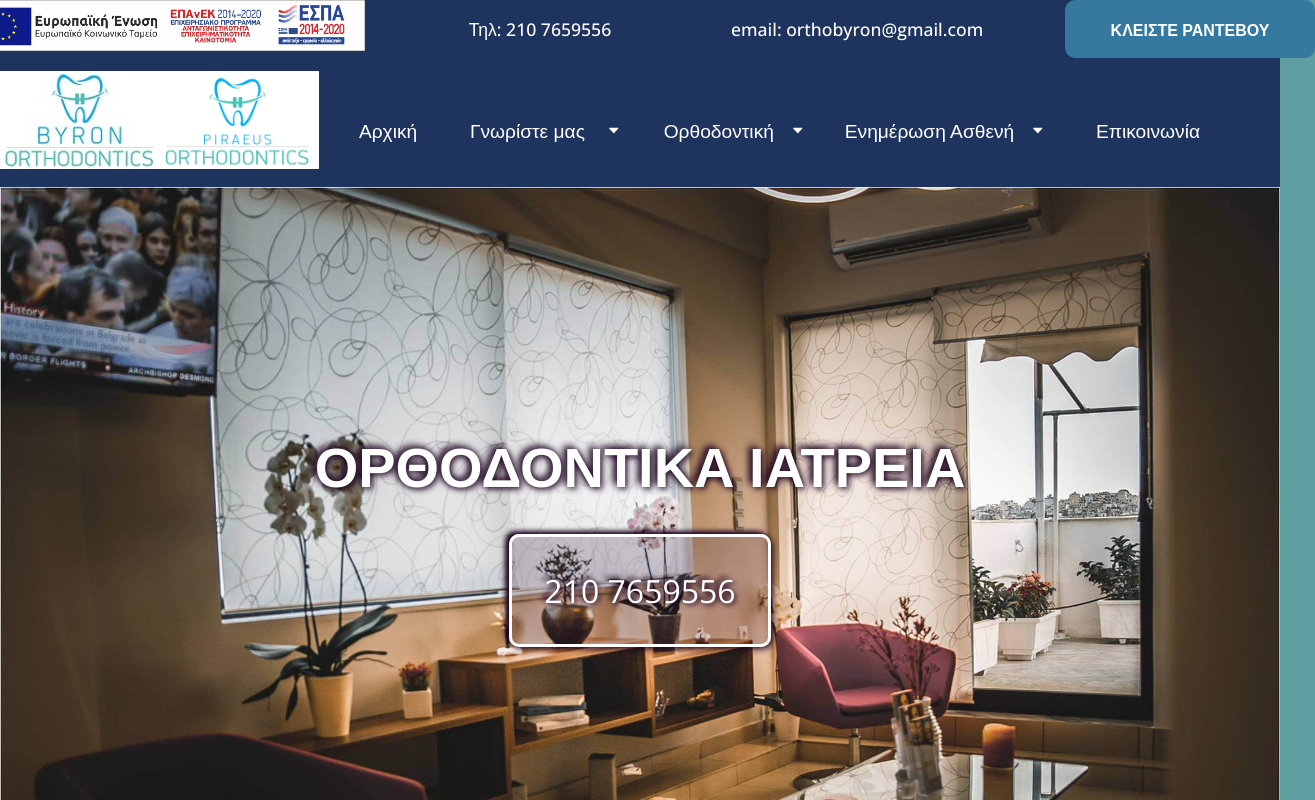
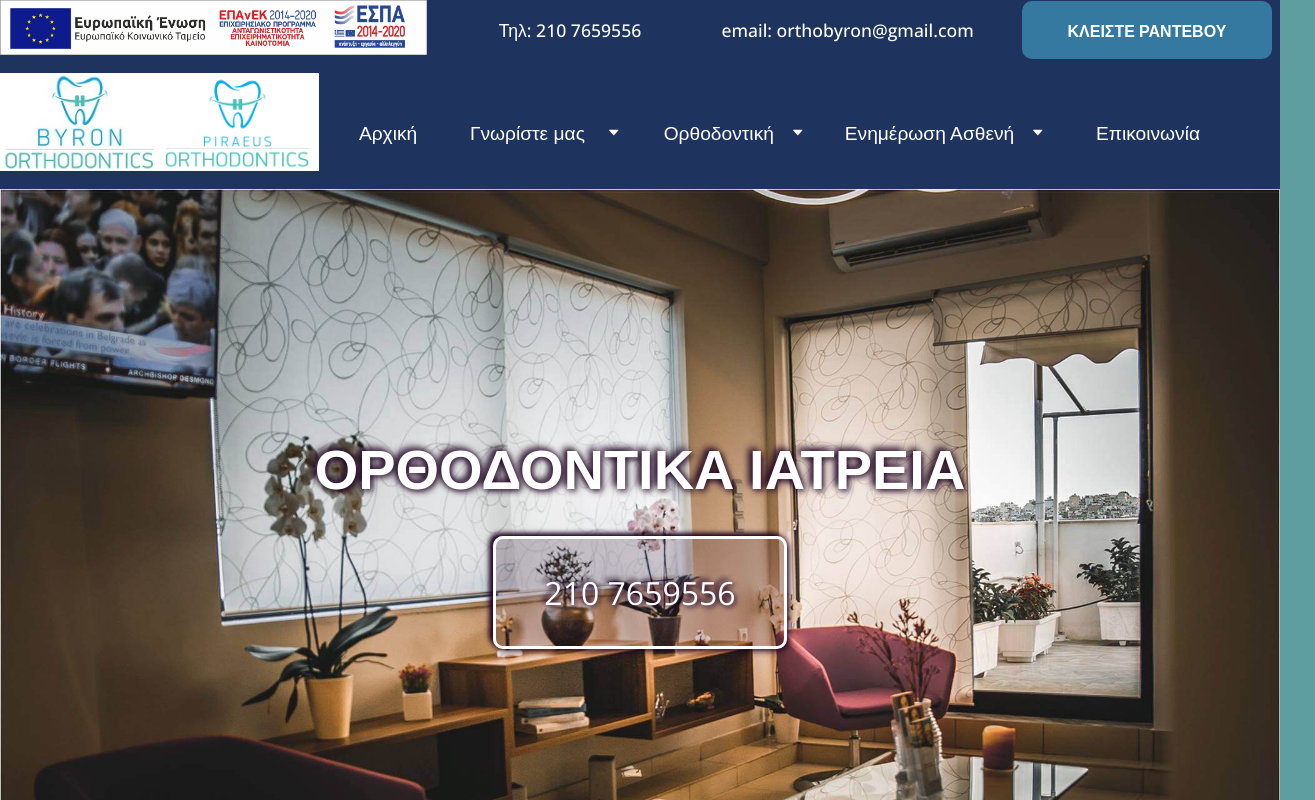
Before and after one commit to 3vilBonobo/orthobyron.gr, a React (Create React App) app: page / in a window 1280 px wide. Shown: the top 800 px of the page, 1315 px wide, since content can reach past the window. Built offline with nearby package versions, Linux system fonts and the light colour scheme; the HTML template or start-up script is replaced by a standard one.

Commit message:
fix style and transition header - hero

```diff
--- a/src/components/Styles/Header.style.js
+++ b/src/components/Styles/Header.style.js
@@ -73,6 +73,14 @@ export const StyledPhone = styled.a`
     color: #fff;
     font-size: 1.1rem;
     font-weight: 500;
+    transition: 0.5s background-color;
+    width: fit-content;
+    padding-inline: 2rem;
+    border-radius: 10px;
+    margin-left: 2rem;
+    &:hover {
+      background-color: #3579a0;
+    }
   }
 `;
 
@@ -86,10 +94,18 @@ export const StyledEmail = styled.a`
   color: #3579a0;
 
   @media screen and (min-width: 768px) {
-    display: flex;
+    display: inline-block;
+    width: fit-content;
+    text-align: center;
     color: #fff;
     font-size: 1.1rem;
     font-weight: 500;
+    transition: 0.5s background-color;
+    border-radius: 10px;
+    padding-inline: 2rem;
+    &:hover {
+      background-color: #3579a0;
+    }
   }
 `;
 
@@ -103,6 +119,7 @@ export const StyledCTA = styled(Link)`
   padding: 1.2rem 1.2rem 2.4rem 1.2rem;
   background-color: #3579a0;
   color: #fff;
+  transition: 0.5s background-color;
   &:hover {
     background-color: #3399ff;
   }
--- a/src/components/Styles/Home.styles.js
+++ b/src/components/Styles/Home.styles.js
@@ -21,7 +21,7 @@ export const StyledHeroBtn = styled.a`
   font-size: 2rem;
   background-color: rgba(30, 3, 33, 0.2);
   color: white;
-  padding: 2rem;
+  padding: 2rem 3rem;
   text-decoration: none;
   border: 3px solid white;
   border-radius: 10px;
@@ -30,7 +30,7 @@ export const StyledHeroBtn = styled.a`
   box-shadow: 2px 2px 6px rgba(30, 3, 33, 0.99),
     -4px -3px 5px rgba(30, 3, 33, 0.99);
   cursor: pointer;
-
+  transition: 0.5s background-color;
   &:hover {
     background-color: rgba(30, 3, 33, 0.4);
   }
--- a/src/components/Styles/Navbar.style.js
+++ b/src/components/Styles/Navbar.style.js
@@ -33,6 +33,7 @@ export const StyledCloseIcon = styled(MdClose)`
 
 export const StyledNavbarContainer = styled.nav`
   z-index: 9;
+  height: 100vh;
   width: 100%;
   display: flex;
   flex-direction: column;
@@ -48,6 +49,7 @@ export const StyledNavbarContainer = styled.nav`
 
   @media screen and (min-width: 768px) {
     position: relative;
+    height: auto;
     width: 100%;
     left: 0;
     transition: 0s;
@@ -80,7 +82,7 @@ export const StyledMenuLink = styled(Link)`
   display: block;
   color: #fff;
   padding: 0.7rem 2rem;
-
+  transition: 0.3s background-color;
   &:hover {
     background-color: #3579a0;
   }
@@ -98,6 +100,7 @@ export const StyledNavButton = styled.button`
   border: none;
   cursor: pointer;
   padding: 0.78rem 1rem;
+  transition: 0.3s background-color;
   &:hover {
     background-color: #3579a0;
   }
@@ -124,13 +127,14 @@ export const StyledSubmenuItem = styled.li`
   display: block;
   width: 100%;
   background-color: #3579a0;
+  transition: 0.3s background-color;
   color: #fff;
   &:hover {
     background-color: #3399ff;
   }
 
   @media screen and (min-width: 768px) {
-    padding: 0.5rem 1rem 0.5rem 0.5rem;
+    padding: 0.5rem 1rem 1rem 0.5rem;
 
     &:last-child {
       border-radius: 0 0 10px 10px;
@@ -141,4 +145,5 @@ export const StyledSubmenuItem = styled.li`
 export const StyledSubmenuLink = styled(Link)`
   text-decoration: none;
   color: #fff;
+  padding-left: 1rem;
 `;
```
